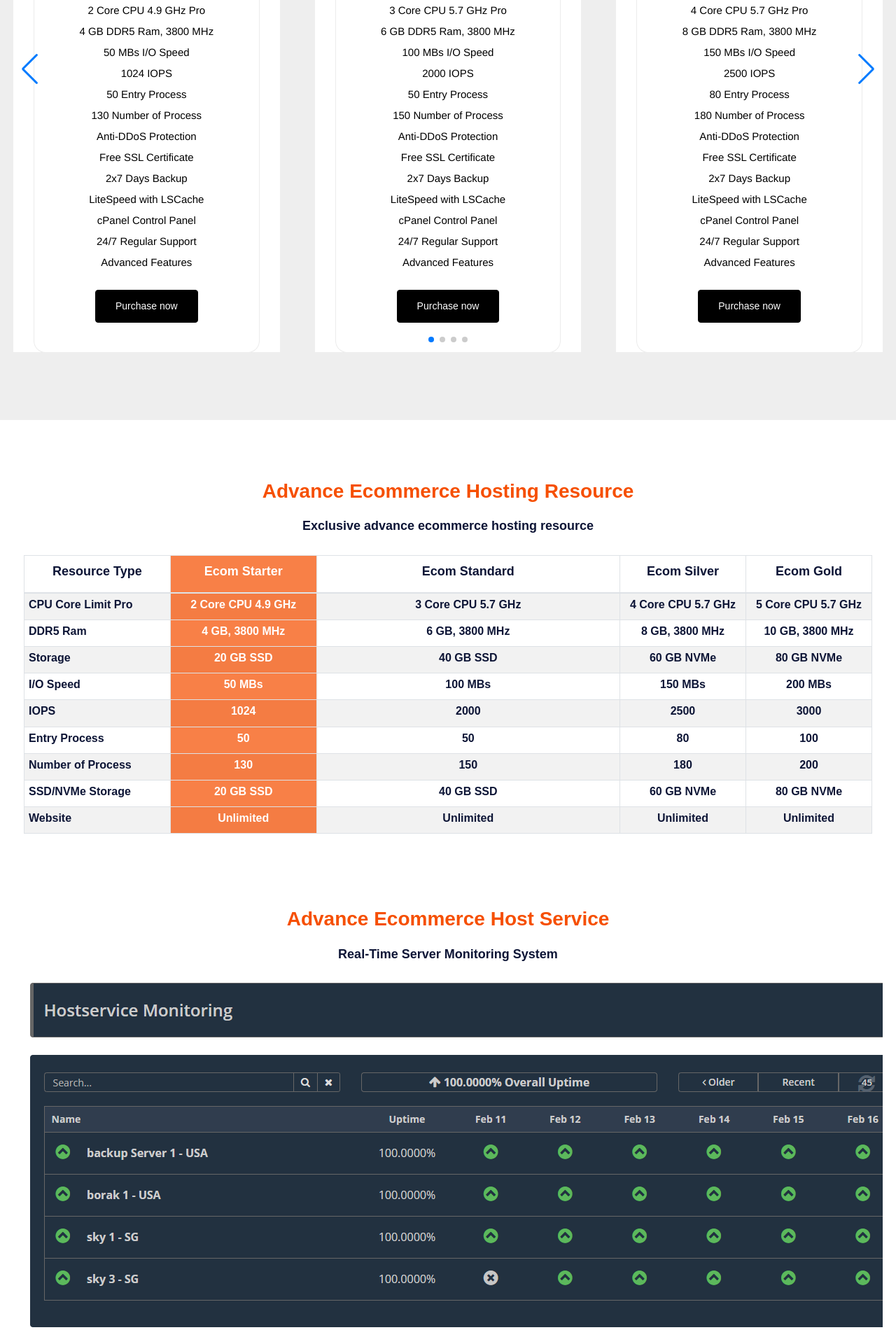
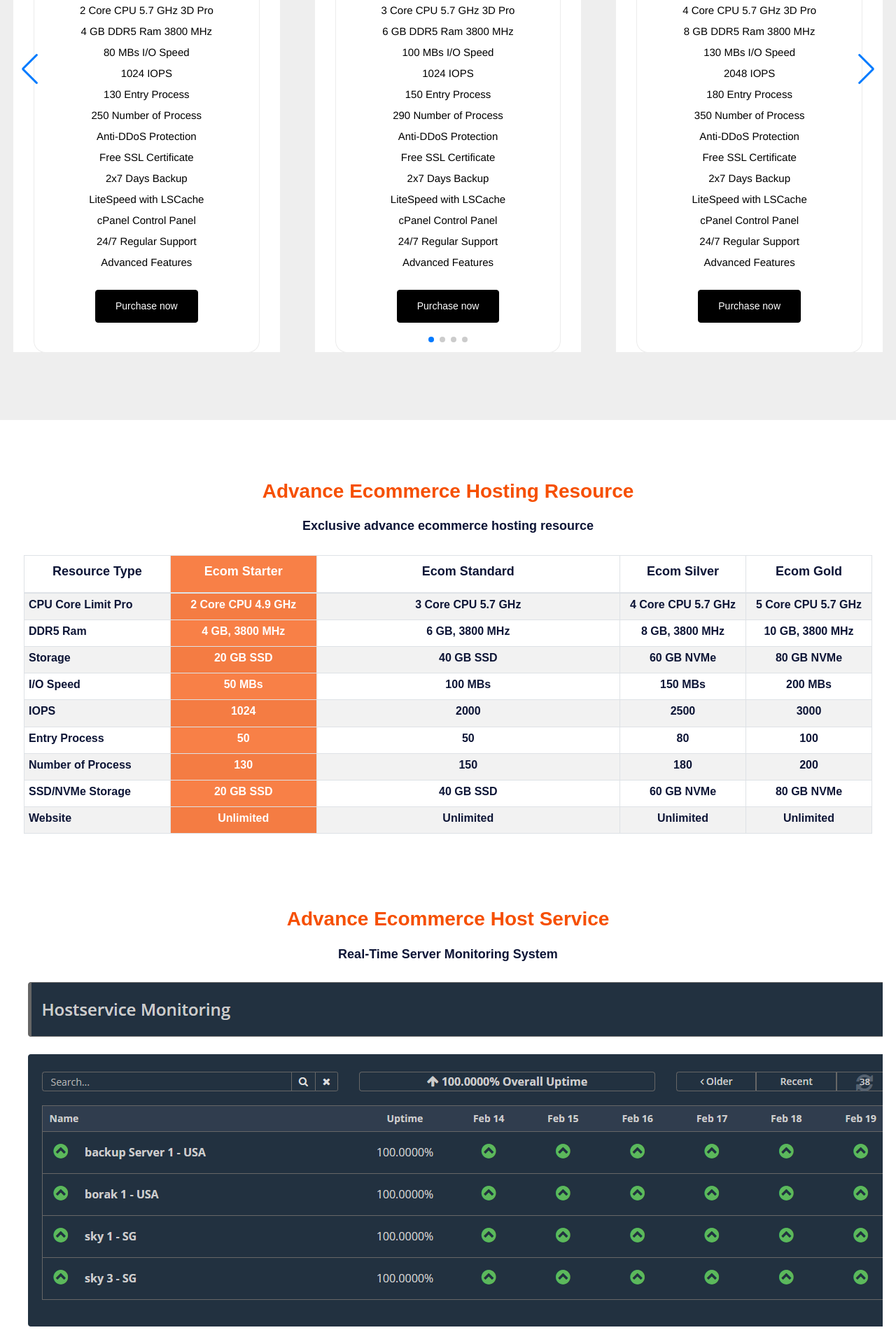
Before and after one commit to Tarikulat/vue_hosting_project, a Vue app: page /ecommerce-hosting in a window 1280 px wide. Shown: the part 1280-3200 px from the top of the page at 70% size. Built offline with nearby package versions, Linux system fonts and the light colour scheme.

Commit message:
new package add

```diff
--- a/src/views/common/Footer.vue
+++ b/src/views/common/Footer.vue
@@ -126,7 +126,7 @@
         <div class="footer-bottom gray-light-bg py-3">
             <div class="container">
                 <div class="row align-items-center justify-content-between">
-                    <div class="col-md-5 col-lg-5  col-f">
+                    <div class="col-md-5 col-lg-5  col-f pd-fl">
                         <p class="copyright-text pb-0 mb-0 de-f med-f">© 2024 Host Service | Super Fast Hosting Service.
                         </p>
                     </div>
--- a/src/views/common/Service.vue
+++ b/src/views/common/Service.vue
@@ -3,13 +3,14 @@
 </script>
 
 <template>
+
     <!--services section start-->
-    <section class="our-services ptb-a gray-light-bg">
-        <div class="container">
+    <section class="our-services ptb-ab gray-light-bg">
+        <div class="container pd-th">
             <div class="row justify-content-center">
                 <div class="col-md-9 col-lg-8">
                     <div class="section-heading text-center mb-5 mb-sm-5 mb-md-3 mb-lg-3">
-                        <h3 class="med-h cl-b">Hosting Plan That Fits Your Needs</h3>
+                        <h3 class="med-hmt cl-b">Hosting Plan That Fits Your Needs</h3>
                         <div>
                             <h1 class=" h5 med-w">Scalable Hosting for Your Growing Success</h1>
                         </div>
@@ -116,6 +117,28 @@
                     </div>
                 </div>
 
+            </div>
+        </div>
+    </section>
+
+       <section class="compare-provider-table res-lv">
+        <div class="container">
+            <div class="row justify-content-center">
+                <div class="col-md-12 col-lg-12 mid-hrv">
+                    <div class="section-heading  text-center mb-5">
+                        <h3 class="med-hmm cl-b">Live Monitoring All Server</h3>
+                        <h1 class="h5 med-w">
+                            Real-Time Server Monitoring System
+                        </h1>
+                    </div>
+                </div>
+                <div class="r-img">
+                    <img src="@/assets/img/ser_img.png" />
+                </div>
+            </div>
+            <div class="ro-mr mid-rk toolbar">
+                <a href="https://uptime.hostservice.com.bd/" class="btn outline-btn mb-3 bt-r " target="_blank">Live
+                    Monitoring</a>
             </div>
         </div>
     </section>
@@ -245,26 +268,6 @@
             </div>
         </div>
     </section>
-    <section class="compare-provider-table gray-light-bg-n ro-bg">
-                  <div class="container">
-                    <div class="row justify-content-center">
-                      <div class="col-md-12 col-lg-12">
-                        <div class="section-heading  text-center mb-5">
-                          <h3 class="media-la text-brand">Live Monitoring All Server</h3>
-                          <p class="h5 web-s">
-                            Real-Time Server Monitoring System
-                          </p>
-                        </div>
-                      </div>
-                      <div class="r-img">
-                        <img src="@/assets/img/live.png" />
-                      </div>
-                    </div>
-                    <div class="ro-mr mid-rk">
-                      <a href="https://uptime.hostservice.com.bd/" class="btn outline-btn mb-3 bt-r" target="_blank">Live Monitoring</a>
-                    </div>
-                  </div>
-                </section>
 </template>
 
 <style>
--- a/src/views/pages/hosting/EcommerceHost.vue
+++ b/src/views/pages/hosting/EcommerceHost.vue
@@ -155,15 +155,15 @@ onMounted(() => {
                                     <div class="card-body">
                                         <ul class="list-unstyled mb-4 pricing-feature-list">
 
-                                            <li> 20 GB SSD Storage</li>
+                                            <li> 20 GB Gen4 NVMe Storage</li>
                                             <li> Unlimited Bandwidth</li>
                                             <li> Unlimited Website</li>
-                                            <li> 2 Core CPU 4.9 GHz Pro</li>
-                                            <li> 4 GB DDR5 Ram, 3800 MHz</li>
-                                            <li> 50 MBs I/O Speed</li>
+                                            <li> 2 Core CPU 5.7 GHz 3D Pro</li>
+                                            <li> 4 GB DDR5 Ram 3800 MHz</li>
+                                            <li> 80 MBs I/O Speed</li>
                                             <li> 1024 IOPS </li>
-                                            <li> 50 Entry Process</li>
-                                            <li> 130 Number of Process</li>
+                                            <li> 130 Entry Process</li>
+                                            <li> 250 Number of Process</li>
                                             <li> Anti-DDoS Protection</li>
                                             <li> Free SSL Certificate</li>
                                             <li> 2x7 Days Backup</li>
@@ -196,15 +196,15 @@ onMounted(() => {
                                     </div>
                                     <div class="card-body">
                                         <ul class="list-unstyled mb-4 pricing-feature-list">
-                                                <li> 40 GB SSD Storage</li>
+                                                <li> 40 GB Gen4 NVMe Storage</li>
                                                 <li> Unlimited Bandwidth</li>
                                                 <li> Unlimited Website</li>
-                                                <li> 3 Core CPU 5.7 GHz Pro</li>
-                                                <li> 6 GB DDR5 Ram, 3800 MHz</li>
+                                                <li> 3 Core CPU 5.7 GHz 3D Pro</li>
+                                                <li> 6 GB DDR5 Ram 3800 MHz</li>
                                                 <li> 100 MBs I/O Speed </li>
-                                                <li> 2000 IOPS </li>
-                                                <li> 50 Entry Process</li>
-                                                <li> 150 Number of Process</li>
+                                                <li> 1024 IOPS </li>
+                                                <li> 150 Entry Process</li>
+                                                <li> 290 Number of Process</li>
                                                 <li> Anti-DDoS Protection</li>
                                                 <li> Free SSL Certificate</li>
                                                 <li> 2x7 Days Backup</li>
@@ -238,15 +238,15 @@ onMounted(() => {
                                     <div class="card-body">
                                         <ul class="list-unstyled mb-4 pricing-feature-list">
 
-                                                    <li> 60 GB NVMe Storage</li>
+                                                    <li> 60 GB Gen4 NVMe Storage</li>
                                                     <li> Unlimited Bandwidth</li>
                                                     <li> Unlimited Website</li>
-                                                    <li> 4 Core CPU 5.7 GHz Pro</li>
-                                                    <li> 8 GB DDR5 Ram, 3800 MHz</li>
-                                                    <li> 150 MBs I/O Speed </li>
-                                                    <li> 2500 IOPS </li>
-                                                    <li> 80 Entry Process</li>
-                                                    <li> 180 Number of Process</li>
+                                                    <li> 4 Core CPU 5.7 GHz 3D Pro</li>
+                                                    <li> 8 GB DDR5 Ram 3800 MHz</li>
+                                                    <li> 130 MBs I/O Speed </li>
+                                                    <li> 2048 IOPS</li>
+                                                    <li> 180 Entry Process</li>
+                                                    <li> 350 Number of Process</li>
                                                     <li> Anti-DDoS Protection</li>
                                                     <li> Free SSL Certificate</li>
                                                     <li> 2x7 Days Backup</li>
@@ -280,15 +280,15 @@ onMounted(() => {
                                     <div class="card-body">
                                         <ul class="list-unstyled mb-4 pricing-feature-list">
 
-                                                        <li> 80 GB NVMe Storage</li>
+                                                        <li> 80 GB Gen4 NVMe Storage</li>
                                                         <li> Unlimited Bandwidth</li>
                                                         <li> Unlimited Website</li>
-                                                        <li> 5 Core CPU 5.7 GHz Pro</li>
-                                                        <li> 10 GB DDR5 Ram, 3800 MHz</li>
-                                                        <li> 200 MBs I/O Speed </li>
-                                                        <li> 3000 IOPS </li>
-                                                        <li> 100 Entry Process</li>
-                                                        <li> 200 Number of Process</li>
+                                                        <li> 5 Core CPU 5.7 GHz 3D Pro</li>
+                                                        <li> 10 GB DDR5 Ram 3800 MHz</li>
+                                                        <li> 150 MBs I/O Speed </li>
+                                                        <li> 2048 IOPS </li>
+                                                        <li> 200 Entry Process</li>
+                                                        <li> 390 Number of Process</li>
                                                         <li> Anti-DDoS Protection</li>
                                                         <li> Free SSL Certificate</li>
                                                         <li> 2x7 Days Backup</li>
@@ -523,7 +523,7 @@ onMounted(() => {
               </div>
             </div>
             <div class="r-img">
-              <img src="@/assets/img/live.png" />
+              <img src="@/assets/img/ser_img.png" />
             </div>
           </div>
           <div class="ro-mr mid-rk">
--- a/src/views/pages/hosting/ResellerHost.vue
+++ b/src/views/pages/hosting/ResellerHost.vue
@@ -551,7 +551,7 @@ onMounted(() => {
               </div>
             </div>
             <div class="r-img">
-              <img src="@/assets/img/live.png" />
+              <img src="@/assets/img/ser_img.png" />
             </div>
           </div>
           <div class="ro-mr mid-rk">
--- a/src/views/pages/hosting/SharedHost.vue
+++ b/src/views/pages/hosting/SharedHost.vue
@@ -514,7 +514,7 @@ onMounted(() => {
             </div>
           </div>
           <div class="r-img">
-            <img src="@/assets/img/live.png" />
+            <img src="@/assets/img/ser_img.png" />
           </div>
         </div>
         <div class="ro-mr mid-rk">
--- a/src/views/pages/server/DedicatedServer.vue
+++ b/src/views/pages/server/DedicatedServer.vue
@@ -232,7 +232,7 @@ export default {
                   </div>
                 </div>
                 <div class="r-img">
-                  <img src="@/assets/img/live.png" />
+                  <img src="@/assets/img/ser_img.png" />
                 </div>
               </div>
               <div class="ro-mr mid-rk">
--- a/src/views/pages/server/RocketServer.vue
+++ b/src/views/pages/server/RocketServer.vue
@@ -156,15 +156,15 @@ onMounted(() => {
                   <div class="card-body">
                     <ul class="list-unstyled mb-4 pricing-feature-list">
 
-                      <li> 150 GB NVMe Storage</li>
+                      <li> 150 GB Gen4 NVMe Storage</li>
                       <li> Unlimited Bandwidth</li>
                       <li> Unlimited Website</li>
-                      <li> 6 Core CPU 5.7 GHz Pro</li>
-                      <li> 16 GB DDR5 Ram, 3800 MHz </li>
-                      <li> 350 MBs I/O Speed</li>
-                      <li> 4120 IOPS </li>
-                      <li> 150 Entry Process</li>
-                      <li> 300 Number of Process</li>
+                      <li> 7 Core CPU 5.7 GHz 3D Pro</li>
+                      <li> 16 GB DDR5 Ram 3800 MHz </li>
+                      <li> 200 MBs I/O Speed</li>
+                      <li> 4096 IOPS </li>
+                      <li> 250 Entry Process</li>
+                      <li> 490 Number of Process</li>
                       <li> Anti-DDoS Protection</li>
                       <li> Free SSL Certificate</li>
                       <li> 2x7 Days Backup</li>
@@ -173,7 +173,7 @@ onMounted(() => {
                       <li> 24/7 Regular Support</li>
                       <li> Advanced Features</li>
                     </ul>
-                    <a href="https://account.hostservice.com.bd/index.php?rp=/store/rocket-cloud"
+                    <a href="https://account.hostservice.com.bd/cart.php?a=confproduct&i=1"
                       class="btn outline-btn mb-3" target="_blank">Purchase now</a>
                   </div>
                 </div>
@@ -197,15 +197,15 @@ onMounted(() => {
                   <div class="card-body">
                     <ul class="list-unstyled mb-4 pricing-feature-list">
 
-                      <li> 350 GB NVMe Storage</li>
+                      <li> 350 GB Gen4 NVMe Storage</li>
                       <li> Unlimited Bandwidth</li>
                       <li> Unlimited Website</li>
-                      <li> 8 Core CPU 5.7 GHz Pro</li>
-                      <li> 18 GB DDR5 Ram, 3800 MHz </li>
-                      <li> 500 MBs I/O Speed</li>
-                      <li> 5120 IOPS </li>
-                      <li> 200 Entry Process</li>
-                      <li> 500 Number of Process</li>
+                      <li> 8 Core CPU 5.7 GHz 3D Pro</li>
+                      <li> 18 GB DDR5 Ram 3800 MHz </li>
+                      <li> 250 MBs I/O Speed</li>
+                      <li> 4096 IOPS</li>
+                      <li> 300 Entry Process</li>
+                      <li> 590 Number of Process</li>
                       <li> Anti-DDoS Protection</li>
                       <li> Free SSL Certificate</li>
                       <li> 2x7 Days Backup</li>
@@ -214,7 +214,7 @@ onMounted(() => {
                       <li> 24/7 Regular Support</li>
                       <li> Advanced Features</li>
                     </ul>
-                    <a href="https://account.hostservice.com.bd/index.php?rp=/store/rocket-cloud" class="btn outline-btn mb-3"
+                    <a href="https://account.hostservice.com.bd/cart.php?a=confproduct&i=3" class="btn outline-btn mb-3"
                       target="_blank">Purchase now</a>
                   </div>
                 </div>
@@ -238,15 +238,15 @@ onMounted(() => {
                   <div class="card-body">
                     <ul class="list-unstyled mb-4 pricing-feature-list">
 
-                      <li> 500 GB NVMe Storage</li>
+                      <li> 500 GB Gen4 NVMe Storage</li>
                       <li> Unlimited Bandwidth</li>
                       <li> Unlimited Website</li>
-                      <li> 10 Core CPU 5.7 GHz Pro</li>
-                      <li> 20 GB DDR5 Ram, 3800 MHz </li>
-                      <li> 700 MBs I/O Speed</li>
-                      <li> 6500 IOPS </li>
-                      <li> 300 Entry Process</li>
-                      <li> 400 Number of Process</li>
+                      <li> 10 Core CPU 5.7 GHz 3D Pro</li>
+                      <li> 20 GB DDR5 Ram 3800 MHz </li>
+                      <li> 300 MBs I/O Speed</li>
+                      <li> 6144 IOPS </li>
+                      <li> 350 Entry Process</li>
+                      <li> 690 Number of Process</li>
                       <li> Anti-DDoS Protection</li>
                       <li> Free SSL Certificate</li>
                       <li> 2x7 Days Backup</li>
@@ -255,7 +255,7 @@ onMounted(() => {
                       <li> 24/7 Regular Support</li>
                       <li> Advanced Features</li>
                     </ul>
-                    <a href="https://account.hostservice.com.bd/index.php?rp=/store/rocket-cloud" class="btn outline-btn mb-3"
+                    <a href="https://account.hostservice.com.bd/cart.php?a=confproduct&i=4" class="btn outline-btn mb-3"
                       target="_blank">Purchase now</a>
                   </div>
                 </div>
@@ -282,12 +282,12 @@ onMounted(() => {
                       <li> 750 GB NVMe Storage</li>
                       <li> Unlimited Bandwidth</li>
                       <li> Unlimited Website</li>
-                      <li> 12 Core CPU 5.7 GHz Pro</li>
-                      <li> 22 GB DDR5 Ram, 3800 MHz </li>
-                      <li> 700 MBs I/O Speed</li>
-                      <li> 7110 IOPS </li>
-                      <li> 300 Entry Process</li>
-                      <li> 400 Number of Process</li>
+                      <li> 12 Core CPU 5.7 GHz 3D Pro</li>
+                      <li> 22 GB DDR5 Ram 3800 MHz </li>
+                      <li> 350 MBs I/O Speed</li>
+                      <li> 6144 IOPS </li>
+                      <li> 400 Entry Process</li>
+                      <li> 790 Number of Process</li>
                       <li> Anti-DDoS Protection</li>
                       <li> Free SSL Certificate</li>
                       <li> 2x7 Days Backup</li>
@@ -296,7 +296,7 @@ onMounted(() => {
                       <li> 24/7 Regular Support</li>
                       <li> Advanced Features</li>
                     </ul>
-                    <a href="https://account.hostservice.com.bd/index.php?rp=/store/rocket-cloud"
+                    <a href="https://account.hostservice.com.bd/cart.php?a=confproduct&i=5"
                       class="btn outline-btn mb-3" target="_blank">Purchase now</a>
                   </div>
                 </div>
@@ -523,7 +523,7 @@ onMounted(() => {
           </div>
         </div>
         <div class="r-img">
-          <img src="@/assets/img/live.png" />
+          <img src="@/assets/img/ser_img.png" />
         </div>
       </div>
       <div class="ro-mr mid-rk">
--- a/src/views/pages/server/VpsServer.vue
+++ b/src/views/pages/server/VpsServer.vue
@@ -506,7 +506,7 @@ onMounted(() => {
           </div>
         </div>
         <div class="r-img">
-          <img src="@/assets/img/live.png" />
+          <img src="@/assets/img/ser_img.png" />
         </div>
       </div>
       <div class="ro-mr mid-rk">
```
Also changed, not shown: src/views/common/HeroSection.vue (+6 -10 lines), src/assets/css/main.css, src/assets/img/ser_img.png (added), 1 other file (tests, documents, lock files or other folders).
